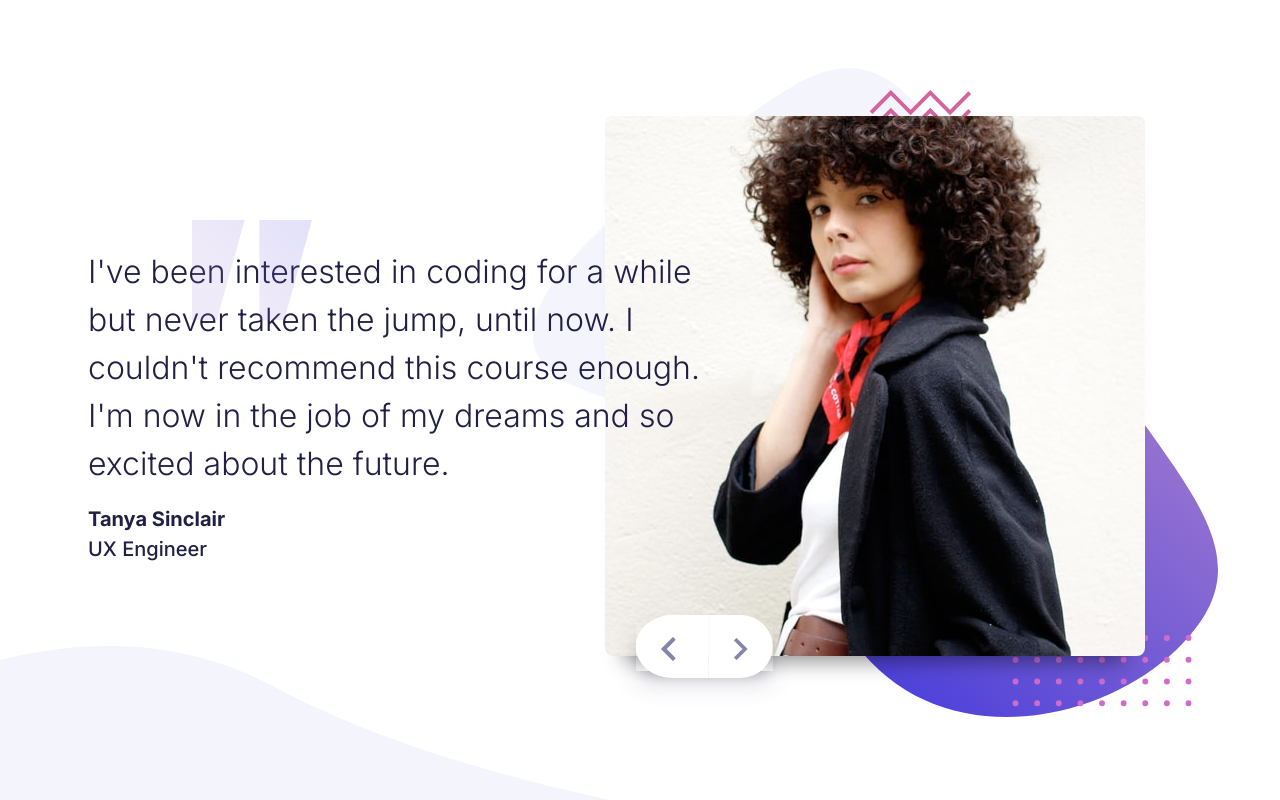
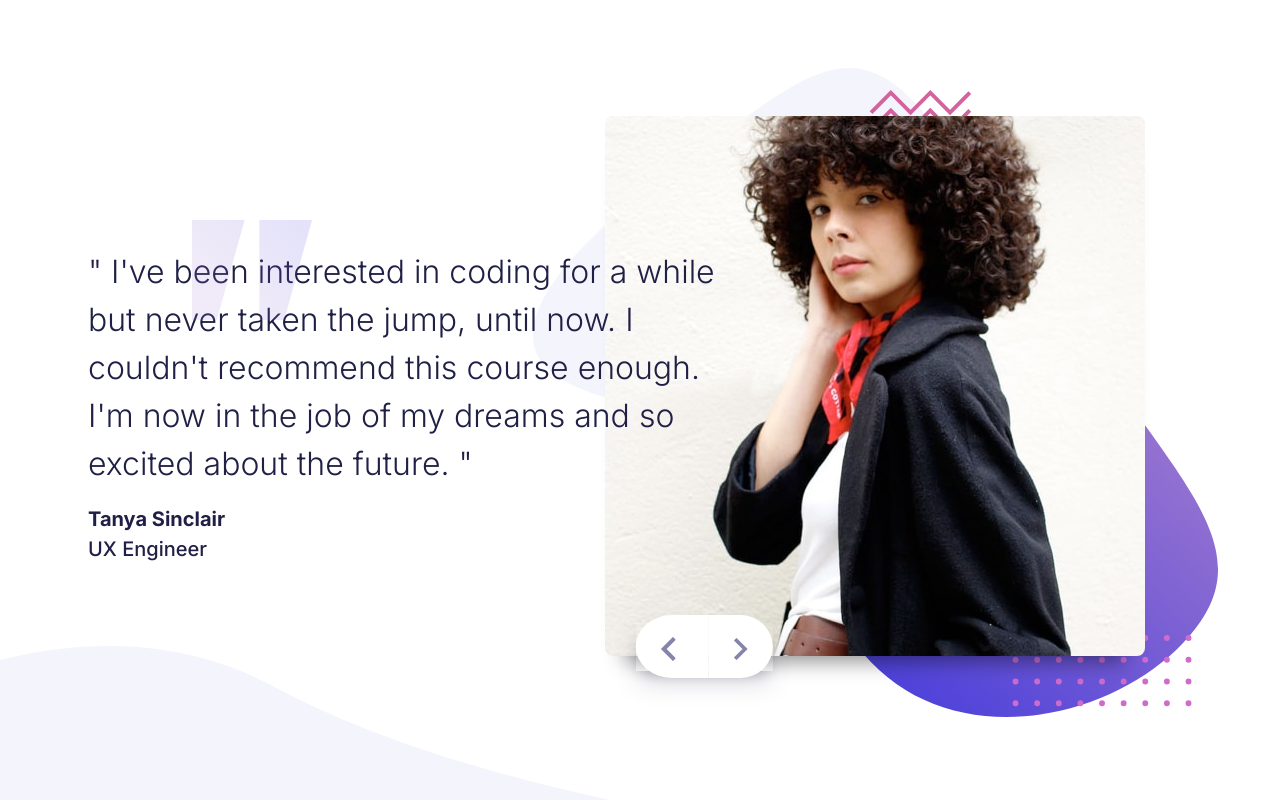
Before and after one commit to satnaing/frontend-mentor-challenges, a website built with Parcel: page coding-bootcamp-testimonials-slider/src/index.html in a window 1280 px wide. Built offline with nearby package versions, Linux system fonts and the light colour scheme.

Commit message:
Quote added

```diff
--- a/coding-bootcamp-testimonials-slider/src/index.html
+++ b/coding-bootcamp-testimonials-slider/src/index.html
@@ -67,9 +67,10 @@
                   class="testimonials__data-bg"
                 />
                 <p class="testimonials__data-paragraph">
-                  I've been interested in coding for a while but never taken the
-                  jump, until now. I couldn't recommend this course enough. I'm
-                  now in the job of my dreams and so excited about the future.
+                  " I've been interested in coding for a while but never taken
+                  the jump, until now. I couldn't recommend this course enough.
+                  I'm now in the job of my dreams and so excited about the
+                  future. "
                 </p>
                 <span class="testimonials__data-name">Tanya Sinclair</span>
                 <span class="testimonials__data-job">UX Engineer</span>
@@ -105,10 +106,10 @@
                   class="testimonials__data-bg"
                 />
                 <p class="testimonials__data-paragraph">
-                  "If you want to lay the best foundation possible I'd recommend
-                  taking this course. The depth the instructors go into is
-                  incredible. I now feel so confident about starting up as a
-                  professional developer."
+                  " If you want to lay the best foundation possible I'd
+                  recommend taking this course. The depth the instructors go
+                  into is incredible. I now feel so confident about starting up
+                  as a professional developer. "
                 </p>
                 <span class="testimonials__data-name">John Tarkpor</span>
                 <span class="testimonials__data-job"
```
